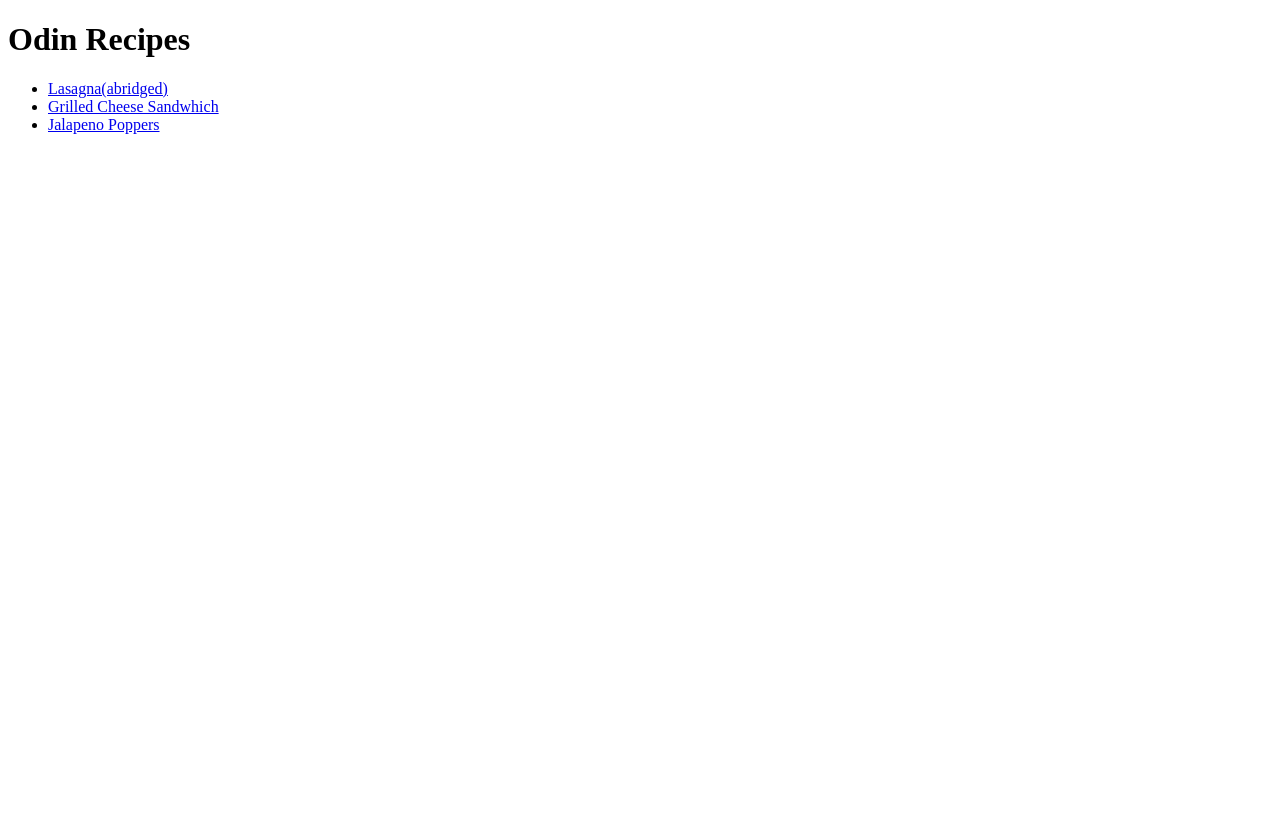
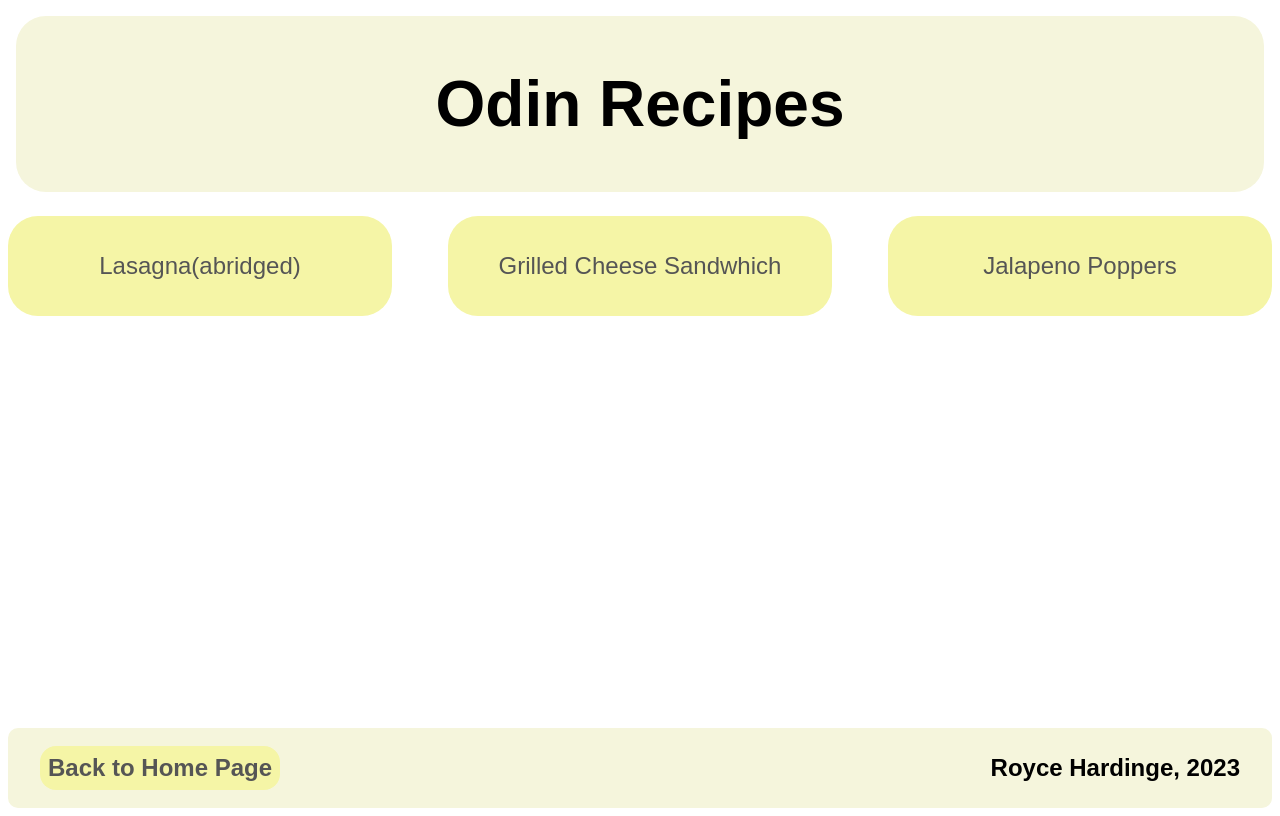
Before and after one commit to roycehardinge/odin-recipes, a plain HTML site: page index.html in a window 1280 px wide. Drawn offline with Linux system fonts and the light colour scheme.

Commit message:
Add style.css Stylesheet to homepage
added several css elements to the home page, such as flexbox
parameters, background/text colours and animations on hover

```diff
--- a/index.html
+++ b/index.html
@@ -3,13 +3,22 @@
     <head>
         <meta charset="UTF-8">
         <title>Royce's Recipes</title>
+        <link rel="stylesheet" href="style.css">
     </head>
     <body>
-        <h1>Odin Recipes</h1>
-        <ul>
-            <li><a href="recipes/lasagna.html">Lasagna(abridged)</a></li>
-            <li><a href="recipes/grilled_cheese.html">Grilled Cheese Sandwhich</a></li>
-            <li><a href="recipes/jalapeno_poppers.html">Jalapeno Poppers</a></li>
-        </ul>
+        <div class="header">
+            <h1><strong>Odin Recipes</strong></h1>
+        </div>
+        <div class="container">
+            <ul>
+                <a href="recipes/lasagna.html"><li>Lasagna(abridged)</li></a>
+                <a href="recipes/grilled_cheese.html"><li>Grilled Cheese Sandwhich</li></a>
+                <a href="recipes/jalapeno_poppers.html"><li>Jalapeno Poppers</li></a>
+            </ul>
+        </div>
+        <div class="footer">
+            <div id="homepage"> <a href="index.html">Back to Home Page</a></div>
+            <div id="sign"> Royce Hardinge, 2023</div>
+        </div>
     </body>
 </html>
--- /dev/null
+++ b/style.css
@@ -0,0 +1,67 @@
+body {
+    font-family: sans-serif;
+    display: flex;
+    flex-direction: column;
+    min-height: 100vh;
+}
+
+.header{
+    border-radius: 30px;
+    background: beige;
+    padding: 8px;
+    margin: 8px;
+    display: flex;
+    justify-content: center;
+    font-size: 32px;
+}
+
+
+ul {
+    padding: 0;
+    display: flex;
+    justify-content: space-between;
+
+}
+
+li {
+    border-radius: 30px;
+    background: rgb(245, 245, 166);
+    font-size: 24px;
+    list-style: none;
+    height: 100px;
+    display: flex;
+    align-items: center;
+    justify-content: center;
+    width: 30vw;
+}
+
+a {
+    text-decoration: none;
+    color: rgb(85, 85, 85);
+
+    transition: all 0.2s ease;
+}
+ .footer {
+    border-radius: 10px;
+    margin-top: auto;
+    background: beige;
+    display: flex;
+    justify-content: space-between;
+    align-items: center;
+    height: 80px;
+    padding: 0px 32px;
+    font-size: 24px;
+    font-weight: 700;
+
+ }
+
+ #homepage {
+    background:rgb(245, 245, 166);
+    padding: 8px;
+    border-radius: 16px;
+    transition: all 0.2s ease;
+ }
+
+ a:hover, #homepage:hover {
+    filter: brightness(0.8);
+ }
```
